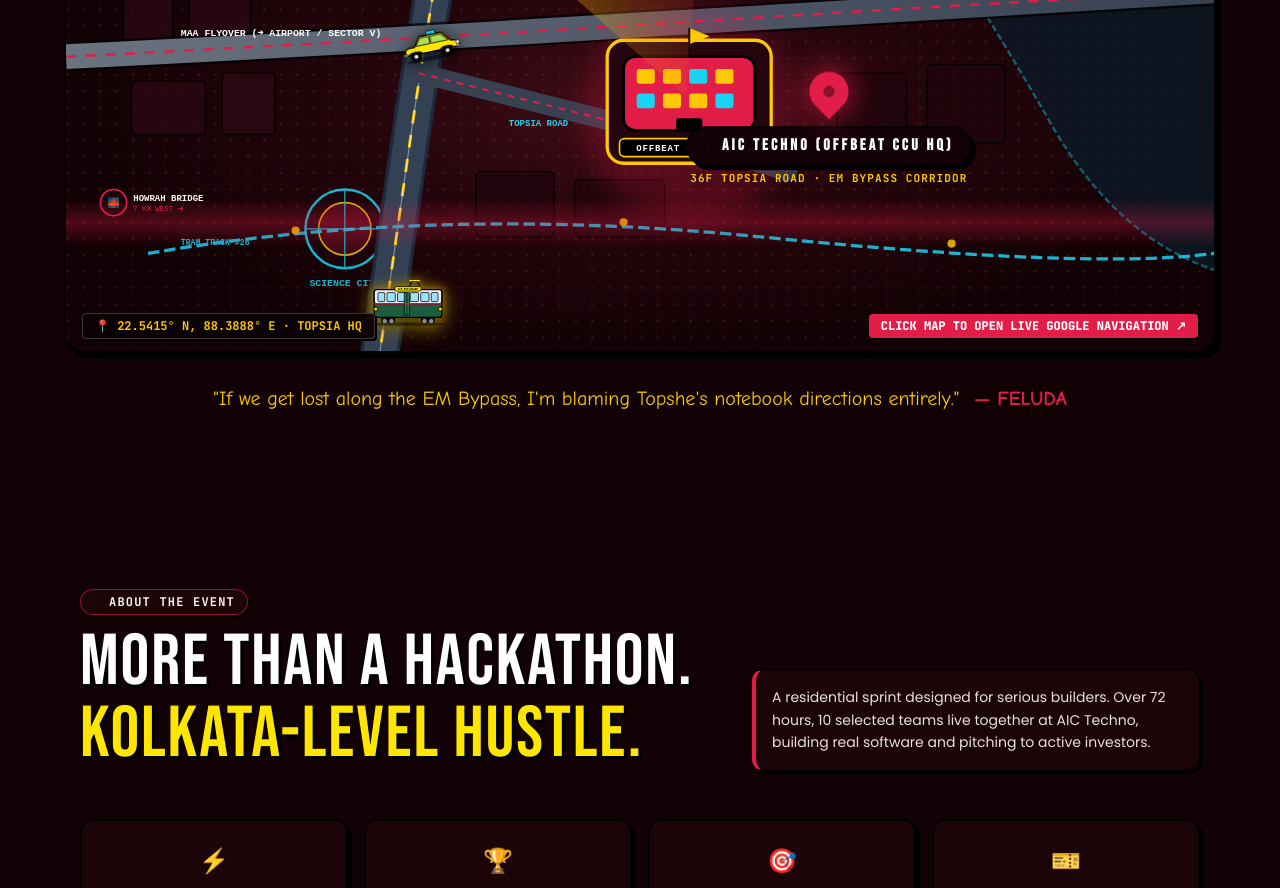
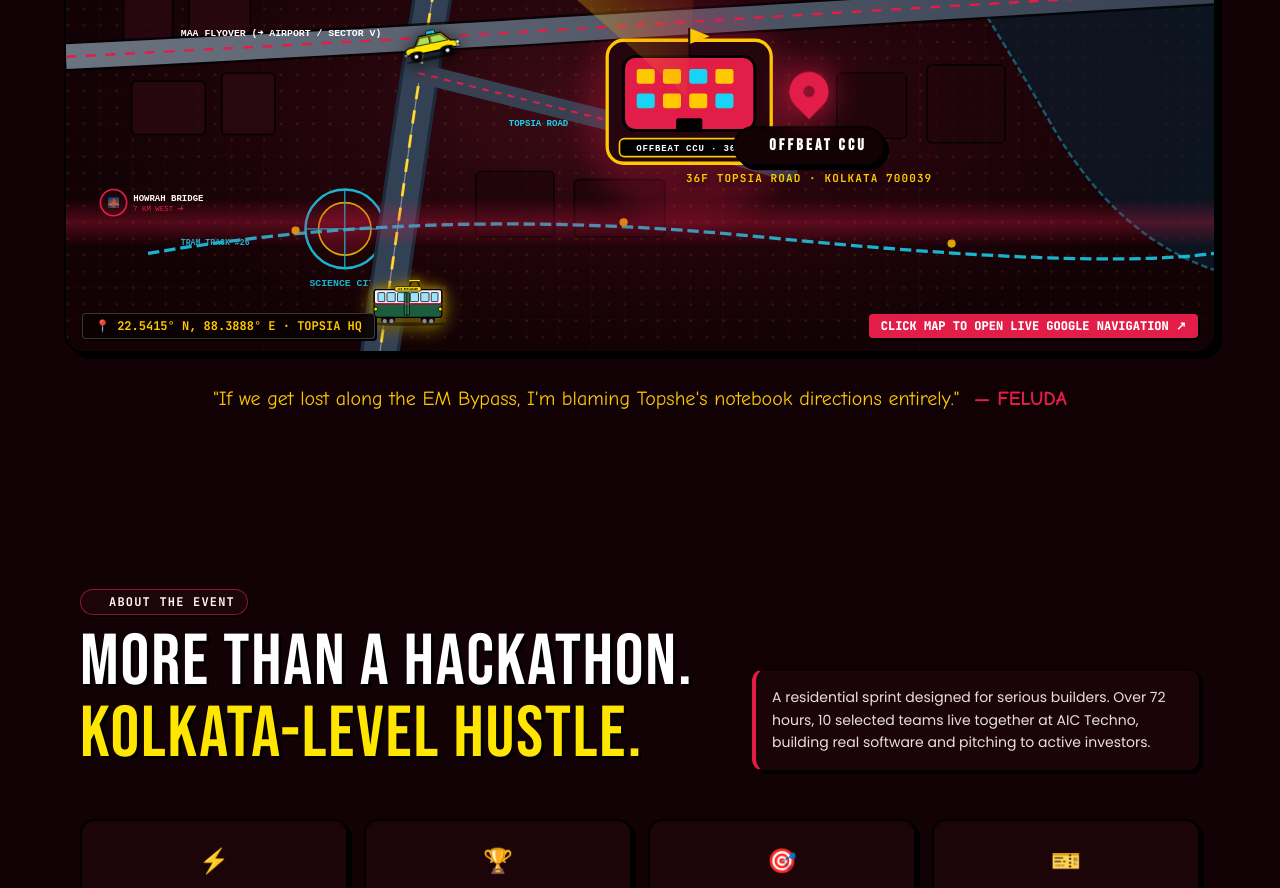
Before and after one commit to Xeffen07G/Founders-House, a React (Vite) app: page / in a window 1280 px wide. Shown: the part 1860-2748 px from the top of the page. Built offline with nearby package versions, Linux system fonts and the light colour scheme; a web font is replaced by a local one.

Commit message:
fix(venue): point map location pin directly to Offbeat CCU

```diff
--- a/src/components/Venue.jsx
+++ b/src/components/Venue.jsx
@@ -343,7 +343,7 @@
             </svg>
           </div>
 
-          {/* THE BOUNCING TITAN-STYLE LOCATION PIN (Exact convergence1.tech signature, centered over Offbeat CCU) */}
+          {/* THE BOUNCING TITAN-STYLE LOCATION PIN (Pointed directly at Offbeat CCU) */}
           <div className="absolute top-[48%] left-[54%] transform -translate-x-1/2 -translate-y-16 sm:-translate-y-24 md:-translate-y-28 flex flex-col items-center pointer-events-none z-30 animate-bounce">
 
             {/* Concentric Sonar Ring Waves */}
@@ -366,12 +366,12 @@
             <div className="mt-1 px-4 py-1.5 bg-[#120205] border-2 border-black rounded-full shadow-[4px_4px_0px_#000] flex items-center gap-2">
               <span className="w-2.5 h-2.5 rounded-full bg-[#E11D48] animate-ping" />
               <span className="font-bebas text-xs sm:text-base font-bold tracking-[0.2em] text-white uppercase whitespace-nowrap">
-                AIC TECHNO (OFFBEAT CCU HQ)
+                OFFBEAT CCU
               </span>
             </div>
 
             <span className="font-mono text-[9px] sm:text-[11px] text-[#FFC800] font-bold tracking-widest mt-1 drop-shadow-[0_2px_4px_rgba(0,0,0,1)] uppercase">
-              36F TOPSIA ROAD · EM BYPASS CORRIDOR
+              36F TOPSIA ROAD · KOLKATA 700039
             </span>
           </div>
 
```
